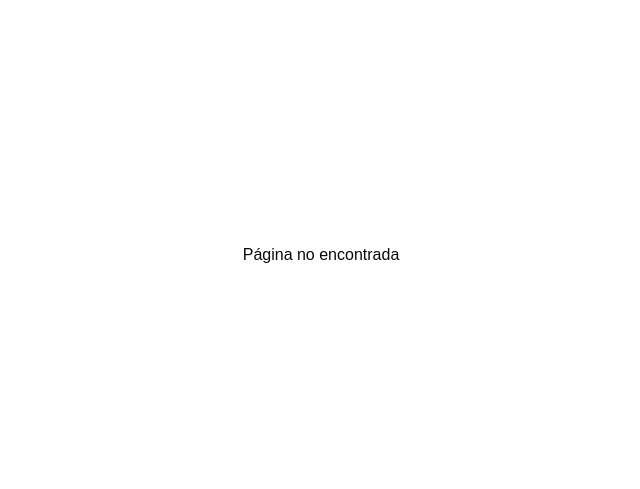
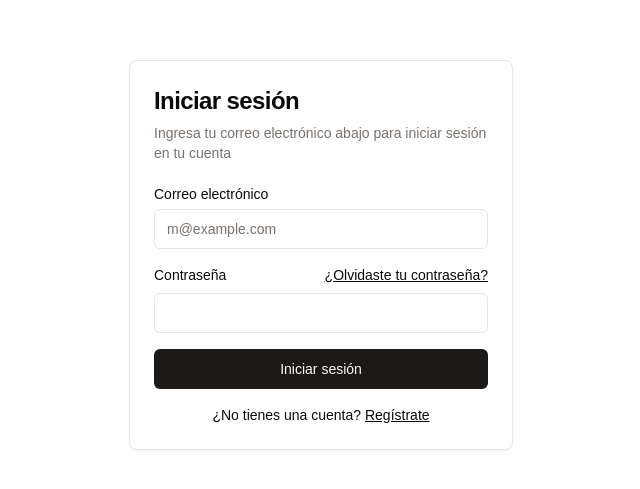
Before and after one commit to angelstchavez/ebenezer, a Next.js app: page /login in a window 1280 px wide. Before the commit this address had no page. Shown: the part 145-634 px from the top of the page, without its empty margins (319-959 px from the left). Built offline with nearby package versions, Linux system fonts and the light colour scheme.

Commit message:
feat: add initial login form

```diff
--- /dev/null
+++ b/app/login/page.tsx
@@ -0,0 +1,9 @@
+import { LoginForm } from "@/components/login/login-form"
+
+export default function Page() {
+  return (
+    <div className="flex h-screen w-full items-center justify-center px-4">
+      <LoginForm />
+    </div>
+  )
+}
--- /dev/null
+++ b/components/login/login-form.tsx
@@ -0,0 +1,56 @@
+import Link from "next/link";
+
+import { Button } from "@/components/ui/button";
+import {
+  Card,
+  CardContent,
+  CardDescription,
+  CardHeader,
+  CardTitle,
+} from "@/components/ui/card";
+import { Input } from "@/components/ui/input";
+import { Label } from "@/components/ui/label";
+
+export function LoginForm() {
+  return (
+    <Card className="mx-auto max-w-sm">
+      <CardHeader>
+        <CardTitle className="text-2xl">Iniciar sesión</CardTitle>
+        <CardDescription>
+          Ingresa tu correo electrónico abajo para iniciar sesión en tu cuenta
+        </CardDescription>
+      </CardHeader>
+      <CardContent>
+        <div className="grid gap-4">
+          <div className="grid gap-2">
+            <Label htmlFor="email">Correo electrónico</Label>
+            <Input
+              id="email"
+              type="email"
+              placeholder="m@example.com"
+              required
+            />
+          </div>
+          <div className="grid gap-2">
+            <div className="flex items-center">
+              <Label htmlFor="password">Contraseña</Label>
+              <Link href="#" className="ml-auto inline-block text-sm underline">
+                ¿Olvidaste tu contraseña?
+              </Link>
+            </div>
+            <Input id="password" type="password" required />
+          </div>
+          <Button type="submit" className="w-full">
+            Iniciar sesión
+          </Button>
+        </div>
+        <div className="mt-4 text-center text-sm">
+          ¿No tienes una cuenta?{" "}
+          <Link href="#" className="underline">
+            Regístrate
+          </Link>
+        </div>
+      </CardContent>
+    </Card>
+  );
+}
--- /dev/null
+++ b/components/ui/label.tsx
@@ -0,0 +1,26 @@
+"use client"
+
+import * as React from "react"
+import * as LabelPrimitive from "@radix-ui/react-label"
+import { cva, type VariantProps } from "class-variance-authority"
+
+import { cn } from "@/lib/utils"
+
+const labelVariants = cva(
+  "text-sm font-medium leading-none peer-disabled:cursor-not-allowed peer-disabled:opacity-70"
+)
+
+const Label = React.forwardRef<
+  React.ElementRef<typeof LabelPrimitive.Root>,
+  React.ComponentPropsWithoutRef<typeof LabelPrimitive.Root> &
+    VariantProps<typeof labelVariants>
+>(({ className, ...props }, ref) => (
+  <LabelPrimitive.Root
+    ref={ref}
+    className={cn(labelVariants(), className)}
+    {...props}
+  />
+))
+Label.displayName = LabelPrimitive.Root.displayName
+
+export { Label }
--- a/package.json
+++ b/package.json
@@ -10,6 +10,7 @@
   },
   "dependencies": {
     "@radix-ui/react-avatar": "^1.1.1",
+    "@radix-ui/react-label": "^2.1.0",
     "@radix-ui/react-select": "^2.1.2",
     "@radix-ui/react-slot": "^1.1.0",
     "class-variance-authority": "^0.7.0",
```
Also changed, not shown: 1 other file (tests, documents, lock files or other folders).
